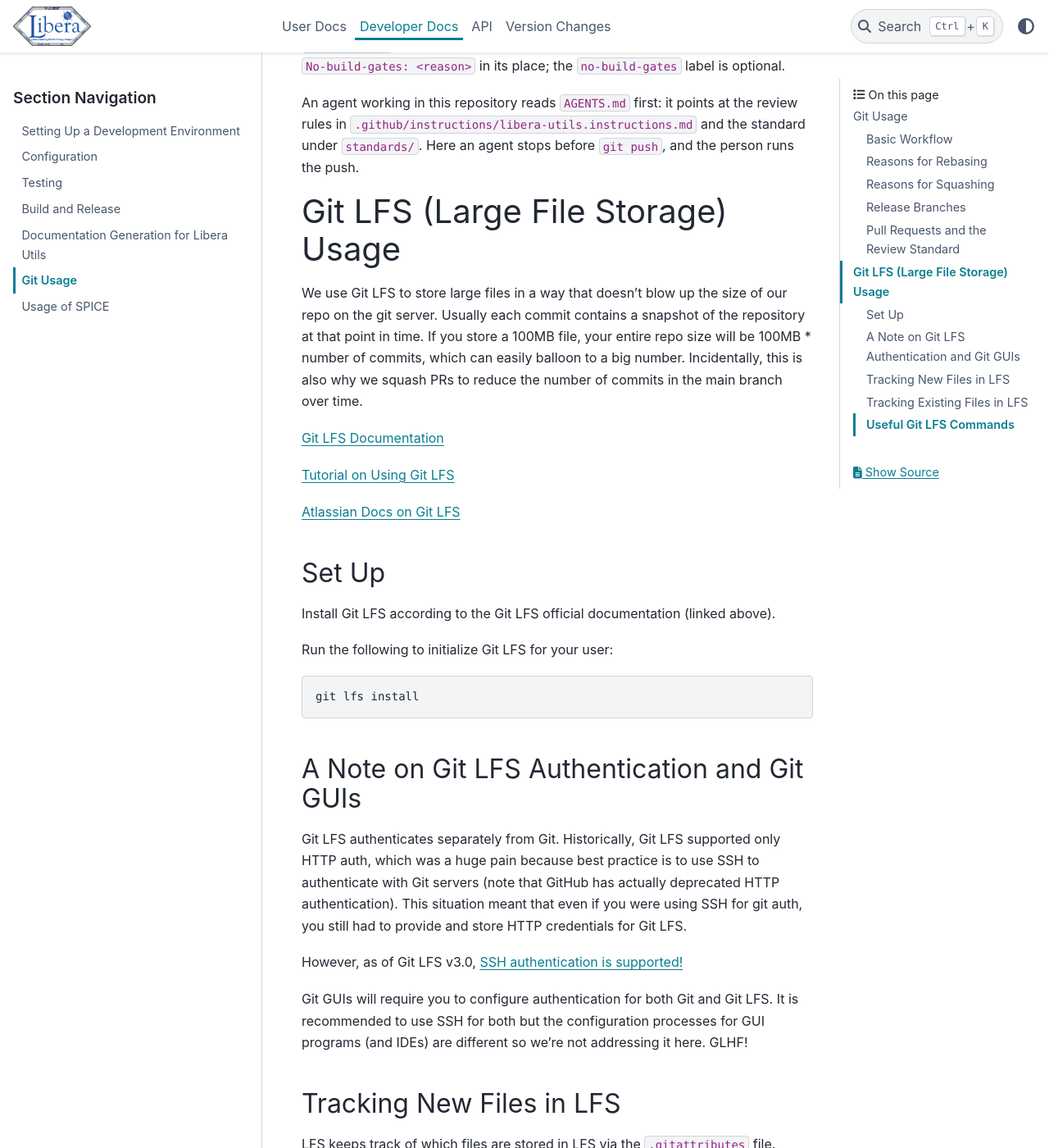
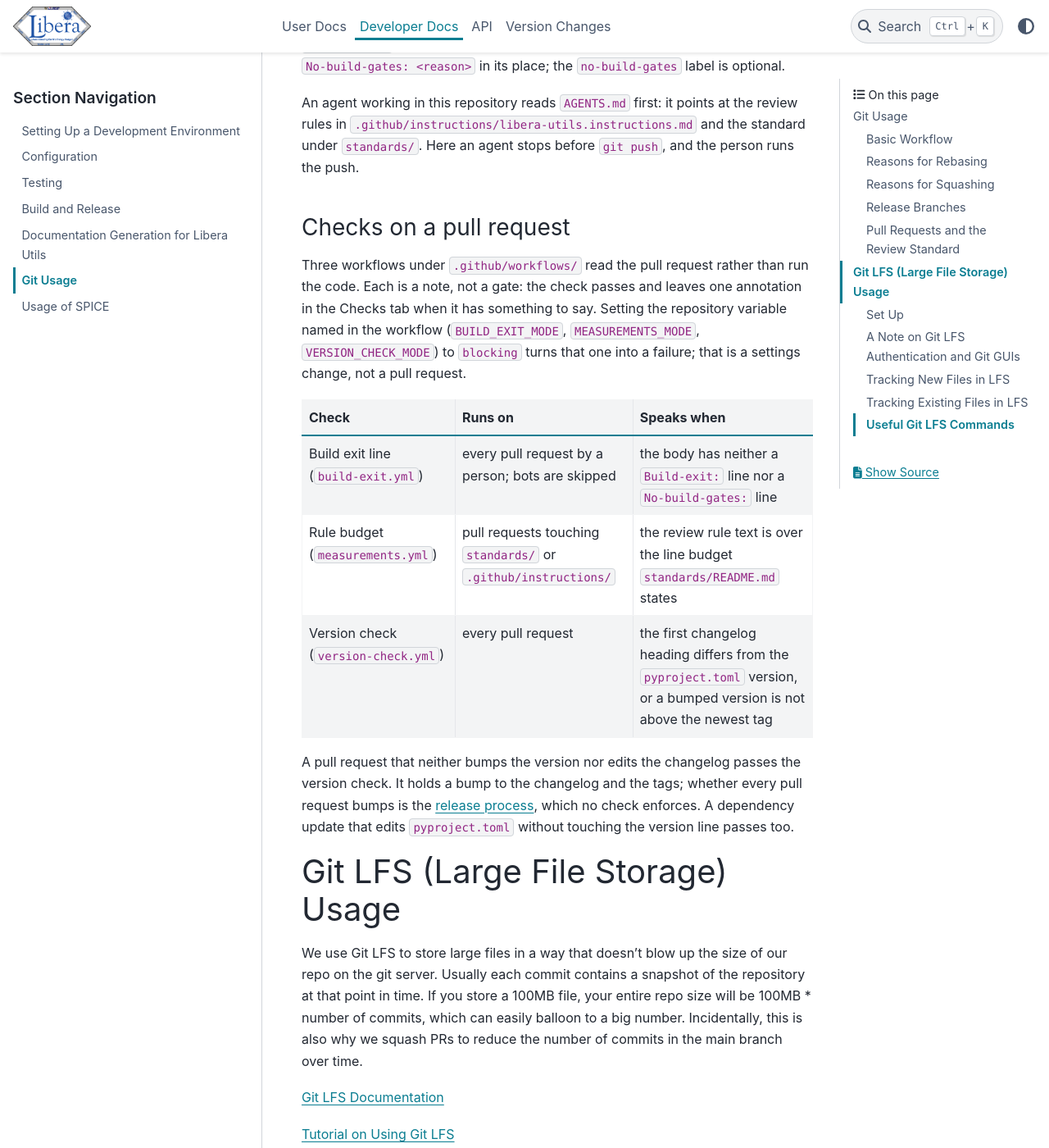
Before and after one commit to LASP-Libera/libera_utils, a Sphinx documentation site: the page built from doc/source/developer-docs/git.md, in a window 1280 px wide and 1400 px high, scrolled down 1986 px. Shown: the whole window at 82% size. Built offline with Sphinx 7.4.7 and the PyData theme 0.15.4, drawn with Linux system fonts in a browser that asks for light colours; pages that are not in the unit, such as notebooks, are missing from menus.

Commit message:
Name the pull request checks for what they check
Co-Authored-By: Claude Opus 5.5 (1M context) <noreply@anthropic.com>

```diff
--- a/doc/source/developer-docs/git.md
+++ b/doc/source/developer-docs/git.md
@@ -64,6 +64,25 @@ label is optional.
 An agent working in this repository reads `AGENTS.md` first: it points at the review rules in
 `.github/instructions/libera-utils.instructions.md` and the standard under `standards/`. Here an
 agent stops before `git push`, and the person runs the push.
+
+### Checks on a pull request
+
+Three workflows under `.github/workflows/` read the pull request rather than run the code. Each is
+a note, not a gate: the check passes and leaves one annotation in the Checks tab when it has
+something to say. Setting the repository variable named in the workflow (`BUILD_EXIT_MODE`,
+`MEASUREMENTS_MODE`, `VERSION_CHECK_MODE`) to `blocking` turns that one into a failure; that is a
+settings change, not a pull request.
+
+| Check                               | Runs on                                                        | Speaks when                                                                                                            |
+| ----------------------------------- | -------------------------------------------------------------- | ---------------------------------------------------------------------------------------------------------------------- |
+| Build exit line (`build-exit.yml`)  | every pull request by a person; bots are skipped               | the body has neither a `Build-exit:` line nor a `No-build-gates:` line                                                 |
+| Rule budget (`measurements.yml`)    | pull requests touching `standards/` or `.github/instructions/` | the review rule text is over the line budget `standards/README.md` states                                              |
+| Version check (`version-check.yml`) | every pull request                                             | the first changelog heading differs from the `pyproject.toml` version, or a bumped version is not above the newest tag |
+
+A pull request that neither bumps the version nor edits the changelog passes the version check.
+It holds a bump to the changelog and the tags; whether every pull request bumps is the
+[release process](build_release.md), which no check enforces. A dependency update that edits
+`pyproject.toml` without touching the version line passes too.
 
 # Git LFS (Large File Storage) Usage
 
```
Also changed, not shown: 3 other files.
